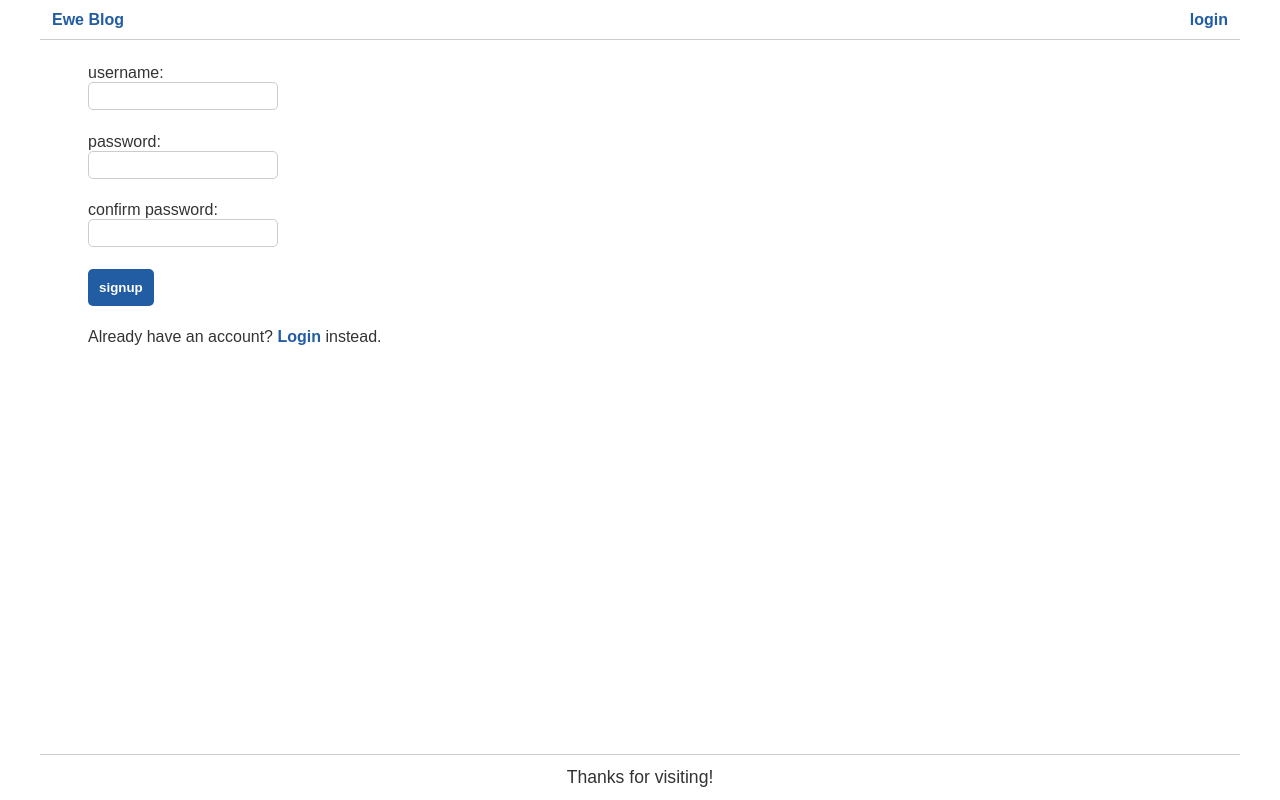
After one commit to branjames117/eweblog, a Node server app: template views/signup.handlebars in a window 1280 px wide. The commit adds this page. Run offline with Node 20, Linux system fonts and the light colour scheme; the template is opened without the code that fills it, so the values that code supplies are empty; some libraries are stand-ins or nearby versions.

Commit message:
split login and signup pages, added clientside validation

```diff
--- /dev/null
+++ b/public/js/signup.js
@@ -0,0 +1,76 @@
+async function signupFormHandler(e) {
+  e.preventDefault();
+
+  const username = document.querySelector('#username-signup').value.trim();
+  const password = document.querySelector('#password-signup').value.trim();
+  const confirm = document.querySelector('#confirm-signup').value.trim();
+
+  if (!username) {
+    document.querySelector('#username-signup').style.borderColor = 'red';
+    errMessageEl.textContent = 'Username field must not be blank.';
+    return;
+  }
+
+  if (!password) {
+    document.querySelector('#password-signup').style.borderColor = 'red';
+    errMessageEl.textContent = 'Password field must not be blank.';
+    return;
+  }
+
+  if (password.length < 8) {
+    document.querySelector('#password-signup').style.borderColor = 'red';
+    errMessageEl.textContent =
+      'Password must be at least 8 characters in length.';
+    return;
+  }
+
+  if (!confirm) {
+    document.querySelector('#confirm-signup').style.borderColor = 'red';
+    errMessageEl.textContent = 'Confirm password field must not be blank.';
+    return;
+  }
+
+  const matchPasswords = password === confirm;
+
+  if (!matchPasswords) {
+    document.querySelector('#confirm-signup').style.borderColor = 'red';
+    errMessageEl.textContent =
+      'Password and Confirm password fields do not match.';
+    return;
+  }
+
+  if (username && matchPasswords) {
+    const response = await fetch('/api/users', {
+      method: 'post',
+      body: JSON.stringify({ username, password }),
+      headers: { 'Content-Type': 'application/json' },
+    });
+
+    if (response.ok) {
+      document.location.replace('/dash');
+    } else {
+      alert(response.statusText);
+    }
+  }
+}
+
+document
+  .querySelector('.signup-form')
+  .addEventListener('submit', signupFormHandler);
+
+const errMessageEl = document.querySelector('#error-message');
+
+document.querySelector('#username-signup').addEventListener('input', () => {
+  document.querySelector('#username-signup').style.borderColor = '#ccc';
+  errMessageEl.textContent = '';
+});
+
+document.querySelector('#password-signup').addEventListener('input', () => {
+  document.querySelector('#password-signup').style.borderColor = '#ccc';
+  errMessageEl.textContent = '';
+});
+
+document.querySelector('#confirm-signup').addEventListener('input', () => {
+  document.querySelector('#confirm-signup').style.borderColor = '#ccc';
+  errMessageEl.textContent = '';
+});
--- a/views/layouts/main.handlebars
+++ b/views/layouts/main.handlebars
@@ -17,7 +17,7 @@
         </h1>
         <nav>
           {{#if loggedIn}}
-            <a href='/dash'>dashboard</a>
+            <a href='/dash'>{{username}}'s dashboard</a>
             <button id='logout' class='btn-no-style'>logout</button>
           {{else}}
             <a href='/login'>login</a>
--- a/views/partials/post-info.handlebars
+++ b/views/partials/post-info.handlebars
@@ -1,7 +1,9 @@
 <article class='post'>
   <div class='title'>
     <a href='/post/{{id}}'>{{title}}</a>
-    <span>{{content}}</span>
+  </div>
+  <div class='body'>
+    {{content}}
   </div>
   <div class='meta'>
     by
--- /dev/null
+++ b/views/signup.handlebars
@@ -0,0 +1,23 @@
+<form class='signup-form'>
+  <div>
+    <label for='username-signup'>username:</label>
+    <input type='text' id='username-signup' />
+  </div>
+  <div>
+    <label for='password-signup'>password:</label>
+    <input type='password' id='password-signup' />
+  </div>
+  <div>
+    <label for='confirm-signup'>confirm password:</label>
+    <input type='password' id='confirm-signup' />
+  </div>
+  <div>
+    <button type='submit'>signup</button>
+  </div>
+</form>
+
+<p id='error-message'></p>
+
+<p>Already have an account? <a href='/login'>Login</a> instead.</p>
+
+<script src='/js/signup.js'></script>
```
Also changed, not shown: controllers/dashboard-routes.js (+10 -2 lines), controllers/home-routes.js (+21 -3 lines), public/js/login.js (+1 -26 lines), views/homepage.handlebars (+6 -1 lines), views/login.handlebars (+1 -13 lines).
